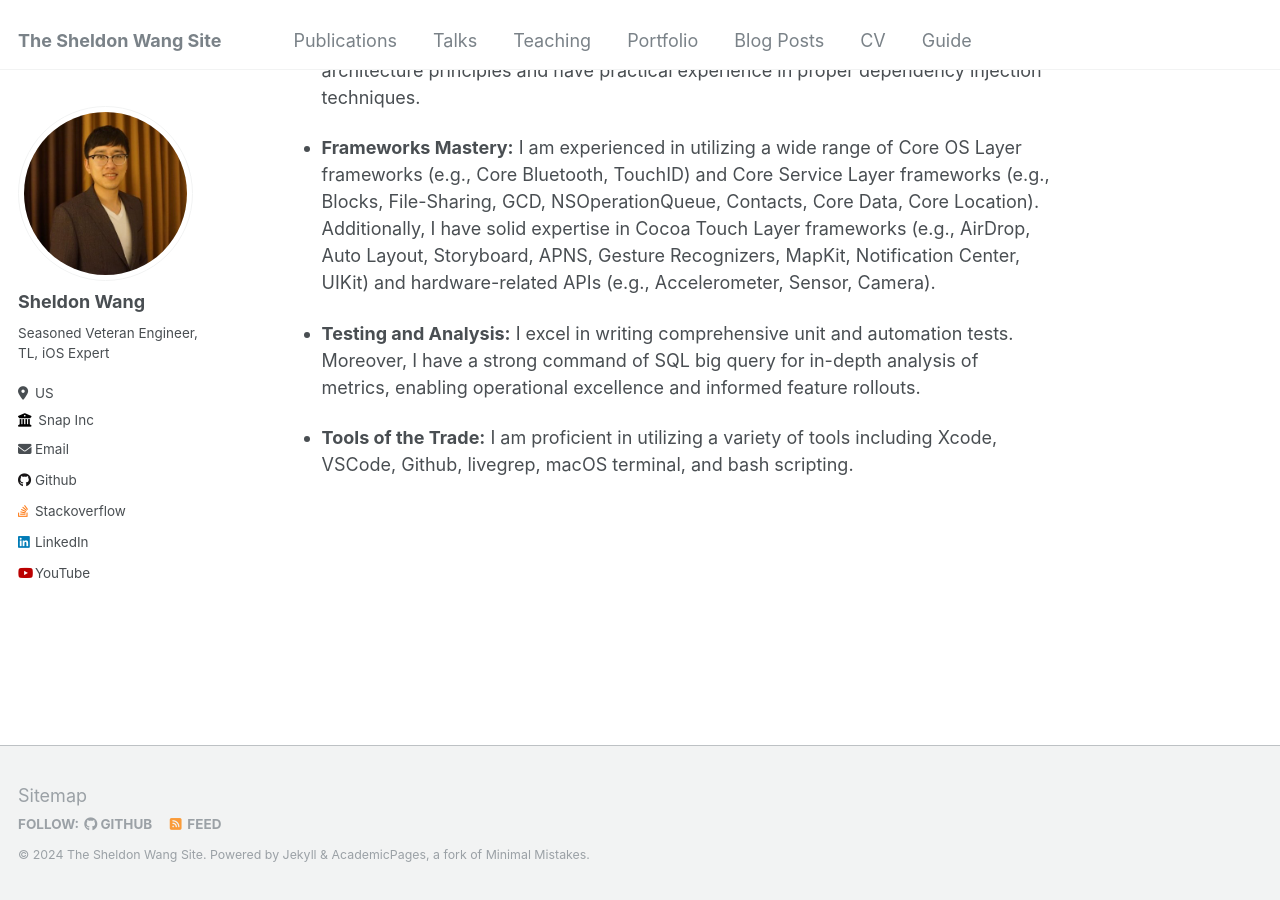
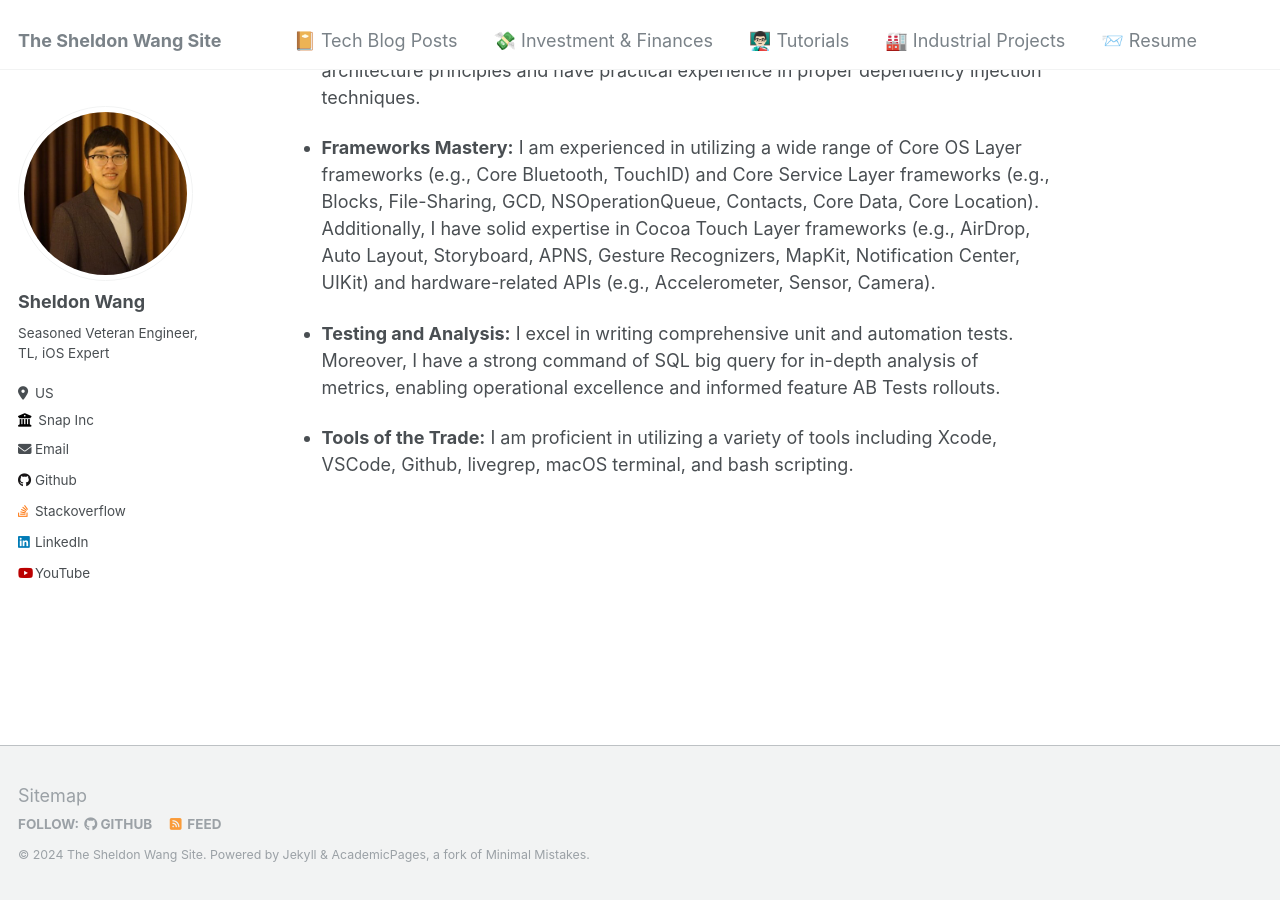
Before and after one commit to SheldonWangRJT/SheldonWangRJT.Github.io, a Jekyll site: the page built from _pages/about.md, in a window 1280 px wide and 900 px high, scrolled down 1142 px. Built offline with Jekyll 4.4.1, drawn with Linux system fonts in a browser that asks for light colours.

Commit message:
navigation bar

```diff
--- a/_data/navigation.yml
+++ b/_data/navigation.yml
@@ -1,22 +1,32 @@
 # main links links
 main:
-  - title: "Publications"
-    url: /publications/
+  # pure tech blog
+  - title: "📔 Tech Blog Posts"
+    url: /year-archive/
 
-  - title: "Talks"
-    url: /talks/
+  # my investment strategy and suggestions (including sneakers)
+  - title: "💸 Investment & Finances"
+    url: /investments/
 
-  - title: "Teaching"
+  # my youtube tutorials
+  - title: "👨🏻‍🏫 Tutorials"
     url: /teaching/
 
-  - title: "Portfolio"
-    url: /portfolio/
+  # real life projects
+  - title: "🏭 Industrial Projects"
+    url: /industrial-projects/
 
-  - title: "Blog Posts"
-    url: /year-archive/
-
-  - title: "CV"
+  - title: "📨 Resume"
     url: /cv/
 
-  - title: "Guide"
-    url: /markdown/
+  # - title: "Publications"
+  #   url: /publications/
+
+  # - title: "Talks"
+  #   url: /talks/
+
+  # - title: "Portfolio"
+  #   url: /portfolio/
+
+  # - title: "Guide"
+  #   url: /markdown/
--- a/_pages/about.md
+++ b/_pages/about.md
@@ -33,6 +33,6 @@ Greetings! I'm Sheldon, and I'm delighted to welcome you to my personal website.
 
 - **Frameworks Mastery:** I am experienced in utilizing a wide range of Core OS Layer frameworks (e.g., Core Bluetooth, TouchID) and Core Service Layer frameworks (e.g., Blocks, File-Sharing, GCD, NSOperationQueue, Contacts, Core Data, Core Location). Additionally, I have solid expertise in Cocoa Touch Layer frameworks (e.g., AirDrop, Auto Layout, Storyboard, APNS, Gesture Recognizers, MapKit, Notification Center, UIKit) and hardware-related APIs (e.g., Accelerometer, Sensor, Camera).
 
-- **Testing and Analysis:** I excel in writing comprehensive unit and automation tests. Moreover, I have a strong command of SQL big query for in-depth analysis of metrics, enabling operational excellence and informed feature rollouts.
+- **Testing and Analysis:** I excel in writing comprehensive unit and automation tests. Moreover, I have a strong command of SQL big query for in-depth analysis of metrics, enabling operational excellence and informed feature AB Tests rollouts.
 
 - **Tools of the Trade:** I am proficient in utilizing a variety of tools including Xcode, VSCode, Github, livegrep, macOS terminal, and bash scripting.
```
